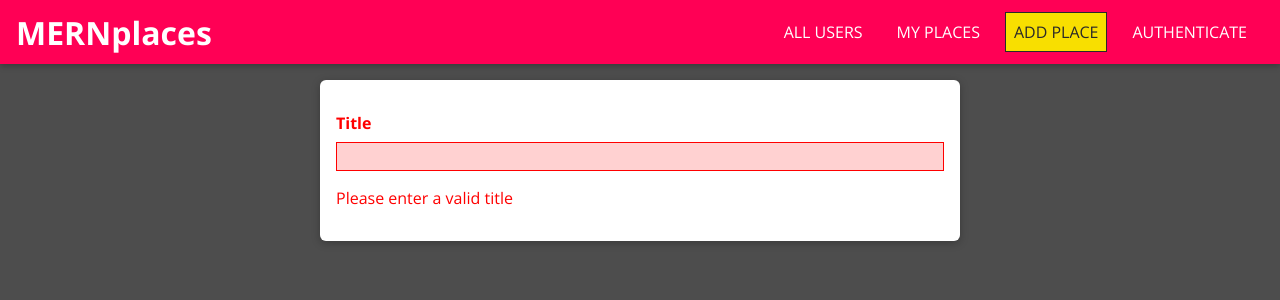
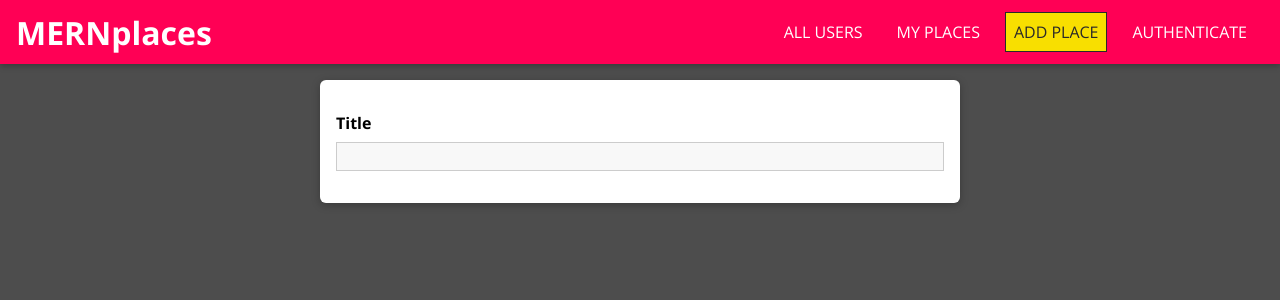
Before and after one commit to sandroarobeli/mern-places-app, a React (Create React App) app in the folder frontend/: page /places/new in a window 1280 px wide. Shown: the top 300 px of the page. Built offline with nearby package versions, Linux system fonts and the light colour scheme.

Commit message:
added validation

```diff
--- a/frontend/src/places/pages/NewPlace.jsx
+++ b/frontend/src/places/pages/NewPlace.jsx
@@ -3,6 +3,7 @@
 
 // Custom components
 import Input from '../../shared/components/FormElements/Input'
+import { VALIDATOR_REQUIRE } from '../../shared/util/validators'
 import './NewPlace.css'
 
 const NewPlace = () => {
@@ -12,7 +13,7 @@
                 type='text'
                 label='Title'
                 element='input'
-                validators={[]}
+                validators={[VALIDATOR_REQUIRE()]}
                 errorText='Please enter a valid title'
             />
         </form>
--- a/frontend/src/shared/components/FormElements/Input.jsx
+++ b/frontend/src/shared/components/FormElements/Input.jsx
@@ -2,6 +2,7 @@
 import React, { useReducer } from 'react'
 
 // Custom components
+import { validate } from '../../util/validators'
 import './Input.css'
 
 // The reducer function that serves as the callback function-argument to useReducer's
@@ -11,8 +12,13 @@
             return {
                 ...state,
                 value: action.val,
-                isValid: true
-            };
+                isValid: validate(action.val, action.validators)
+            }
+        case 'TOUCH':
+            return {
+                ...state,
+                isTouched: true
+            }
         default:
             return state;
     }
@@ -21,15 +27,22 @@
 
 const Input = props => {
     // useReducer is preferred when dealing with more complex/INTERCONNECTED state
-    const [inputState, dispatch] = useReducer(inputReducer, { value: "", isValid: false })
+    const [inputState, dispatch] = useReducer(inputReducer, { value: "", isTouched: false, isValid: false })
 
     const  changeHandler = event => {
         dispatch({
             type: 'CHANGE',
-            val: event.target.value
+            val: event.target.value,
+            validators: props.validators
         })
     }
 
+
+    const touchHandler = () => {
+        dispatch({
+            type: 'TOUCH'
+        })
+    }
 
     const element = props.element === 'input' ? (
         <input
@@ -37,6 +50,7 @@
             type={props.type}
             placeholder={props.placeholder}
             onChange={changeHandler}
+            onBlur={touchHandler}
             value={inputState.value}
         />
     ) : (
@@ -44,16 +58,19 @@
             id={props.id}
             rows={props.rows || 3}
             onChange={changeHandler}
+            onBlur={touchHandler}
             value={inputState.value}
         />
     )
 
 
     return (
-        <div className={`form-control ${!inputState.isValid  && 'form-control--invalid'}`}>
+        <div
+            className={`form-control ${!inputState.isValid  && inputState.isTouched && 'form-control--invalid'}`}
+        >
             <label htmlFor={props.id}>{props.label}</label>
             {element}
-            {!inputState.isValid && <p>{props.errorText}</p>}
+            {!inputState.isValid && inputState.isTouched && <p>{props.errorText}</p>}
         </div>
     )
 }
--- /dev/null
+++ b/frontend/src/shared/util/validators.js
@@ -0,0 +1,46 @@
+const VALIDATOR_TYPE_REQUIRE = 'REQUIRE';
+const VALIDATOR_TYPE_MINLENGTH = 'MINLENGTH';
+const VALIDATOR_TYPE_MAXLENGTH = 'MAXLENGTH';
+const VALIDATOR_TYPE_MIN = 'MIN';
+const VALIDATOR_TYPE_MAX = 'MAX';
+const VALIDATOR_TYPE_EMAIL = 'EMAIL';
+const VALIDATOR_TYPE_FILE = 'FILE';
+
+export const VALIDATOR_REQUIRE = () => ({ type: VALIDATOR_TYPE_REQUIRE });
+export const VALIDATOR_FILE = () => ({ type: VALIDATOR_TYPE_FILE });
+export const VALIDATOR_MINLENGTH = val => ({
+  type: VALIDATOR_TYPE_MINLENGTH,
+  val: val
+});
+export const VALIDATOR_MAXLENGTH = val => ({
+  type: VALIDATOR_TYPE_MAXLENGTH,
+  val: val
+});
+export const VALIDATOR_MIN = val => ({ type: VALIDATOR_TYPE_MIN, val: val });
+export const VALIDATOR_MAX = val => ({ type: VALIDATOR_TYPE_MAX, val: val });
+export const VALIDATOR_EMAIL = () => ({ type: VALIDATOR_TYPE_EMAIL });
+
+export const validate = (value, validators) => {
+  let isValid = true;
+  for (const validator of validators) {
+    if (validator.type === VALIDATOR_TYPE_REQUIRE) {
+      isValid = isValid && value.trim().length > 0;
+    }
+    if (validator.type === VALIDATOR_TYPE_MINLENGTH) {
+      isValid = isValid && value.trim().length >= validator.val;
+    }
+    if (validator.type === VALIDATOR_TYPE_MAXLENGTH) {
+      isValid = isValid && value.trim().length <= validator.val;
+    }
+    if (validator.type === VALIDATOR_TYPE_MIN) {
+      isValid = isValid && +value >= validator.val;
+    }
+    if (validator.type === VALIDATOR_TYPE_MAX) {
+      isValid = isValid && +value <= validator.val;
+    }
+    if (validator.type === VALIDATOR_TYPE_EMAIL) {
+      isValid = isValid && /^\S+@\S+\.\S+$/.test(value);
+    }
+  }
+  return isValid;
+};
```
